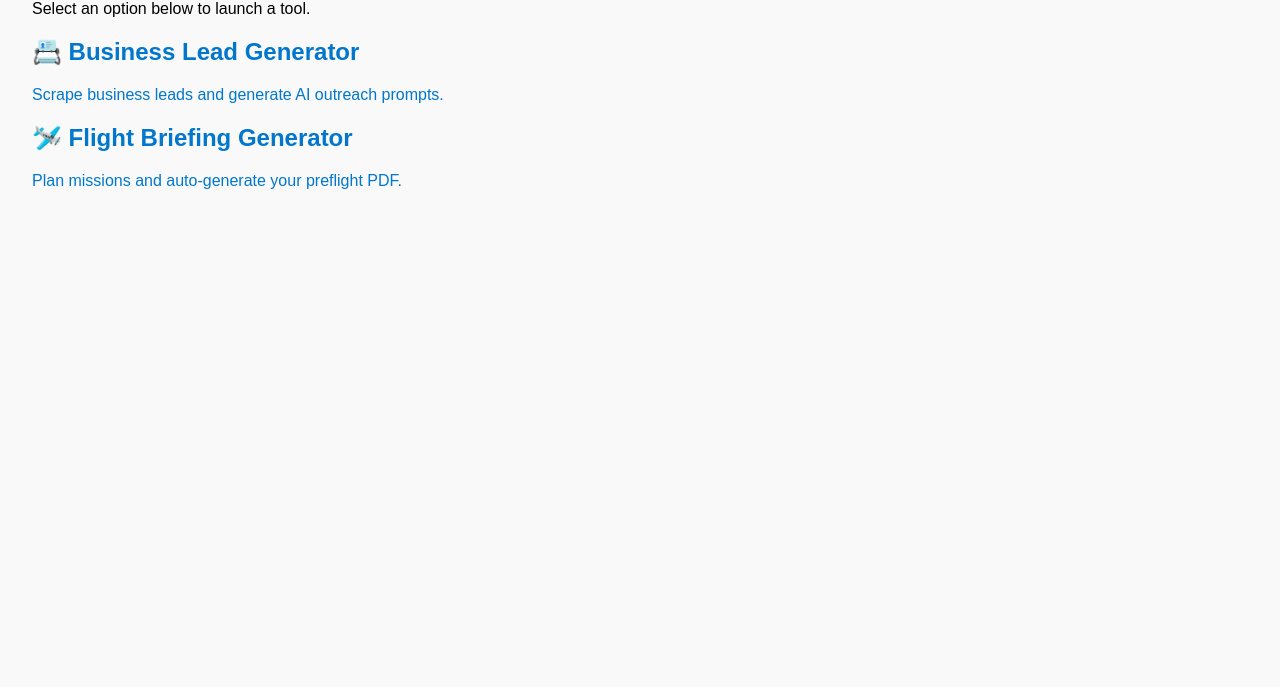
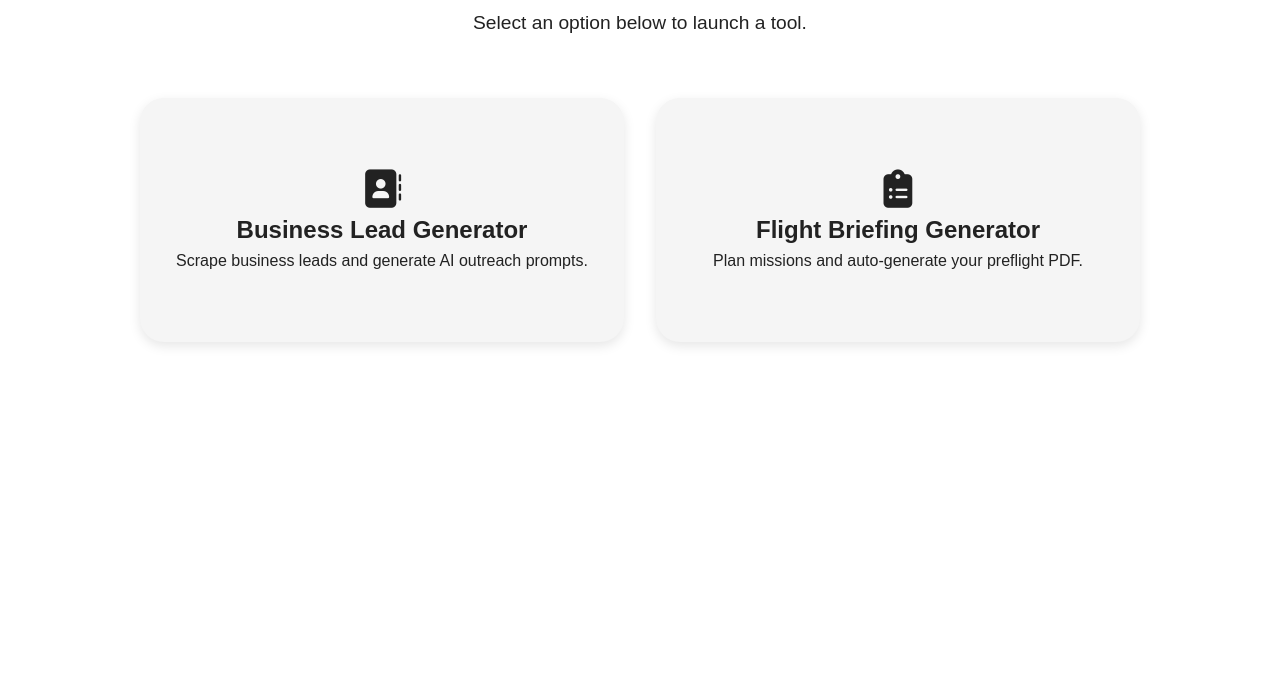
Before and after one commit to BobbyB-SLC/Flight-Briefing, a website: page public/index.html in a window 1280 px wide. Shown: the part 113-800 px from the top of the page. Drawn offline with Linux system fonts and the light colour scheme.

Commit message:
Update styling and links in index.html

```diff
--- a/public/index.html
+++ b/public/index.html
@@ -4,7 +4,91 @@
   <meta charset="UTF-8" />
   <meta name="viewport" content="width=device-width, initial-scale=1.0"/>
   <title>Sky Lens Carolina | Agent Tools</title>
-  <link rel="stylesheet" href="/style.css">
+
+  <!-- FontAwesome for icons -->
+  <link rel="stylesheet" href="https://cdnjs.cloudflare.com/ajax/libs/font-awesome/6.5.0/css/all.min.css" />
+
+  <style>
+    body {
+      font-family: sans-serif;
+      margin: 0;
+      padding: 0;
+      background: #fff;
+      color: #222;
+    }
+
+    .container {
+      text-align: center;
+      padding: 2rem;
+    }
+
+    h1 {
+      font-size: 2.5rem;
+      margin-bottom: 0.5rem;
+    }
+
+    p {
+      font-size: 1.2rem;
+      margin-bottom: 2rem;
+    }
+
+    .card-grid {
+      display: grid;
+      grid-template-columns: repeat(auto-fit, minmax(250px, 1fr));
+      gap: 2rem;
+      padding: 2rem;
+      max-width: 1000px;
+      margin: 0 auto;
+    }
+
+    .card {
+      background: #f5f5f5;
+      border-radius: 1.5rem;
+      padding: 2rem;
+      text-align: center;
+      text-decoration: none;
+      color: #222;
+      font-size: 1.2rem;
+      box-shadow: 0 4px 12px rgba(0, 0, 0, 0.1);
+      transition: transform 0.2s ease, box-shadow 0.2s ease;
+      display: flex;
+      flex-direction: column;
+      align-items: center;
+      justify-content: center;
+      min-height: 180px;
+    }
+
+    .card:hover {
+      transform: scale(1.05);
+      box-shadow: 0 8px 20px rgba(0, 0, 0, 0.15);
+      background-color: #eaeaea;
+    }
+
+    .card h2 {
+      margin: 0.5rem 0;
+      font-size: 1.5rem;
+    }
+
+    .card p {
+      font-size: 1rem;
+      margin: 0;
+    }
+
+    @media (max-width: 600px) {
+      .card {
+        font-size: 1rem;
+        padding: 1.5rem;
+      }
+
+      .card h2 {
+        font-size: 1.25rem;
+      }
+
+      .card p {
+        font-size: 0.95rem;
+      }
+    }
+  </style>
 </head>
 <body>
   <div class="container">
@@ -13,12 +97,14 @@
 
     <div class="card-grid">
       <a href="/agents/leads.html" class="card">
-        <h2>📇 Business Lead Generator</h2>
+        <i class="fas fa-address-book fa-2x"></i>
+        <h2>Business Lead Generator</h2>
         <p>Scrape business leads and generate AI outreach prompts.</p>
       </a>
 
       <a href="https://skylenscarolina.com/agent/briefing.html" class="card">
-        <h2>🛩️ Flight Briefing Generator</h2>
+        <i class="fas fa-clipboard-list fa-2x"></i>
+        <h2>Flight Briefing Generator</h2>
         <p>Plan missions and auto-generate your preflight PDF.</p>
       </a>
     </div>
```
Also changed, not shown: public/agents/index.html (+88 -3 lines).
